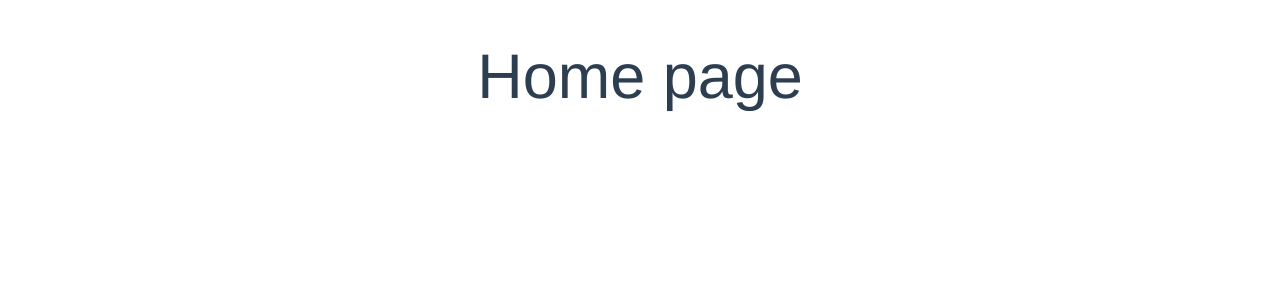
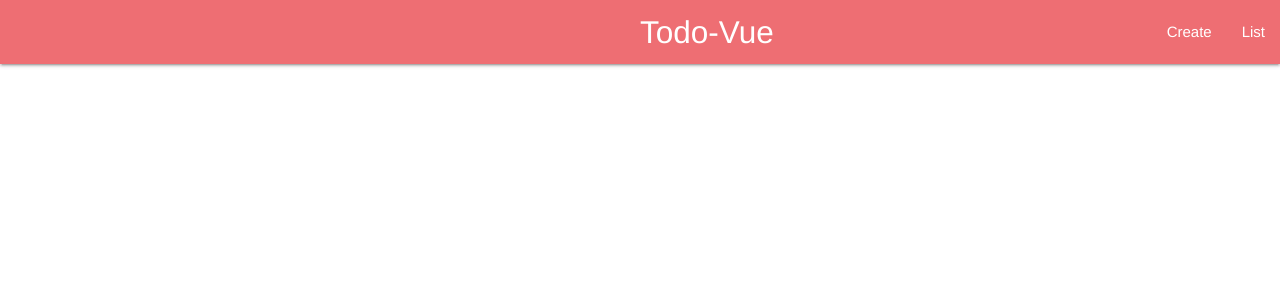
Before and after one commit to bogdanaks/todo-vue, a Vue app: page / in a window 1280 px wide. Shown: the top 300 px of the page. Built offline with nearby package versions, Linux system fonts and the light colour scheme.

Commit message:
Import component nav

```diff
--- a/src/views/Home.vue
+++ b/src/views/Home.vue
@@ -1,10 +1,11 @@
 <template>
-  <h1>Home page</h1>
+  <Navbar />
 </template>
 
 <script>
+import Navbar from '@/components/Navbar.vue'
 export default {
   name: 'Home',
-  components: {}
+  components: { Navbar }
 }
 </script>
```
